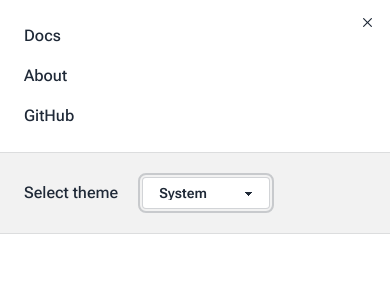
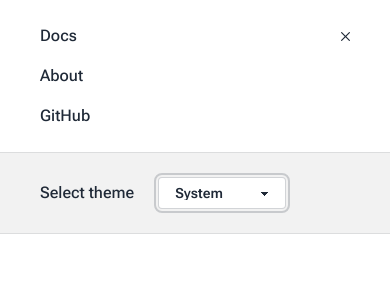
Before and after one commit to Rich1997/quickTools, a React (Vite) app: page / in a window 390 px wide. Both pictures are taken after a click on the element 349 px from the left and 32 px from the top of the page. Shown: the top 300 px of the page. Built offline with nearby package versions, Linux system fonts and the light colour scheme; a web font is replaced by a local one.

Commit message:
2 files modified

```diff
--- a/src/components/Navbar.tsx
+++ b/src/components/Navbar.tsx
@@ -33,18 +33,18 @@ const Navbar = () => {
                     </Dialog.Trigger>
                     <Dialog.Portal>
                         <Dialog.Content className="block tablet:hidden overflow-auto data-[state=open]:animate-contentShow fixed top-0 left-[50%] max-h-[85vh] w-full translate-x-[-50%] focus:outline-none bg-base-100">
-                            <div className="py-4 px-6">
+                            <div className="py-4 px-10">
                                 <div className="py-2">Docs</div>
                                 <div className="py-2">About</div>
                                 <div className="py-2">GitHub</div>
                             </div>
-                            <div className="p-6 flex gap-6 flex-wrap items-center pt-6 border-y border-base-content/10 bg-base-200">
+                            <div className="py-6 px-10 flex gap-6 flex-wrap items-center border-y border-base-content/10 bg-base-200">
                                 <div>Select theme</div>
                                 <ThemeSelectorMobile />
                             </div>
                             <Dialog.Close asChild>
                                 <button
-                                    className="text-violet11 hover:bg-violet4 focus:shadow-violet7 absolute top-[10px] right-[10px] inline-flex h-[25px] w-[25px] appearance-none items-center justify-center rounded-full focus:shadow-[0_0_0_2px] focus:outline-none"
+                                    className="text-violet11 hover:bg-violet4 focus:shadow-violet7 absolute top-6 right-8 inline-flex h-[25px] w-[25px] appearance-none items-center justify-center rounded-full focus:shadow-[0_0_0_2px] focus:outline-none"
                                     aria-label="Close"
                                 >
                                     <Cross2Icon />
--- a/src/components/ThemeSelectorMobile.tsx
+++ b/src/components/ThemeSelectorMobile.tsx
@@ -14,8 +14,7 @@ const ThemeSelectorMobile = () => {
             <select
                 className="rounded pl-4 text-base-content leading-none text-sm select select-bordered select-sm w-32"
                 onChange={(e) => {
-                    const selected = e.target.value;
-                    setTheme(selected);
+                    setTheme(e.target.value);
                 }}
                 value={theme}
             >
```
